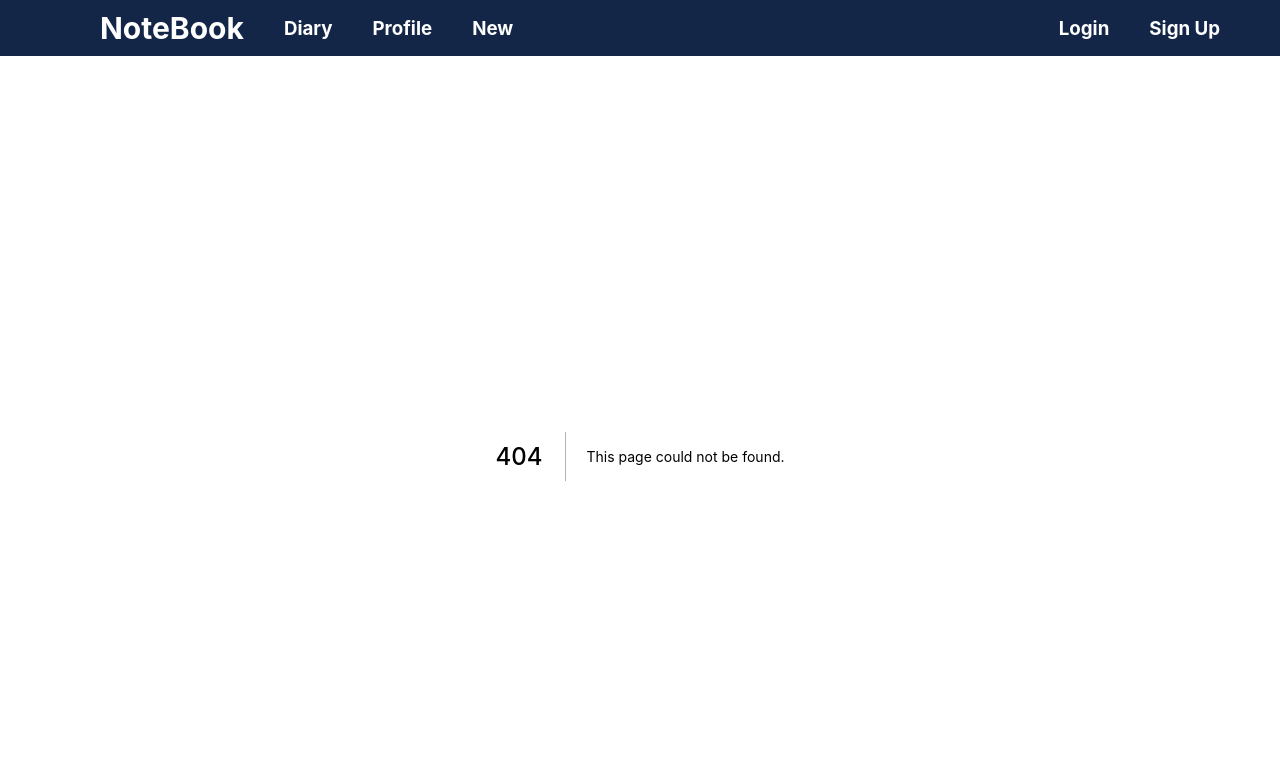
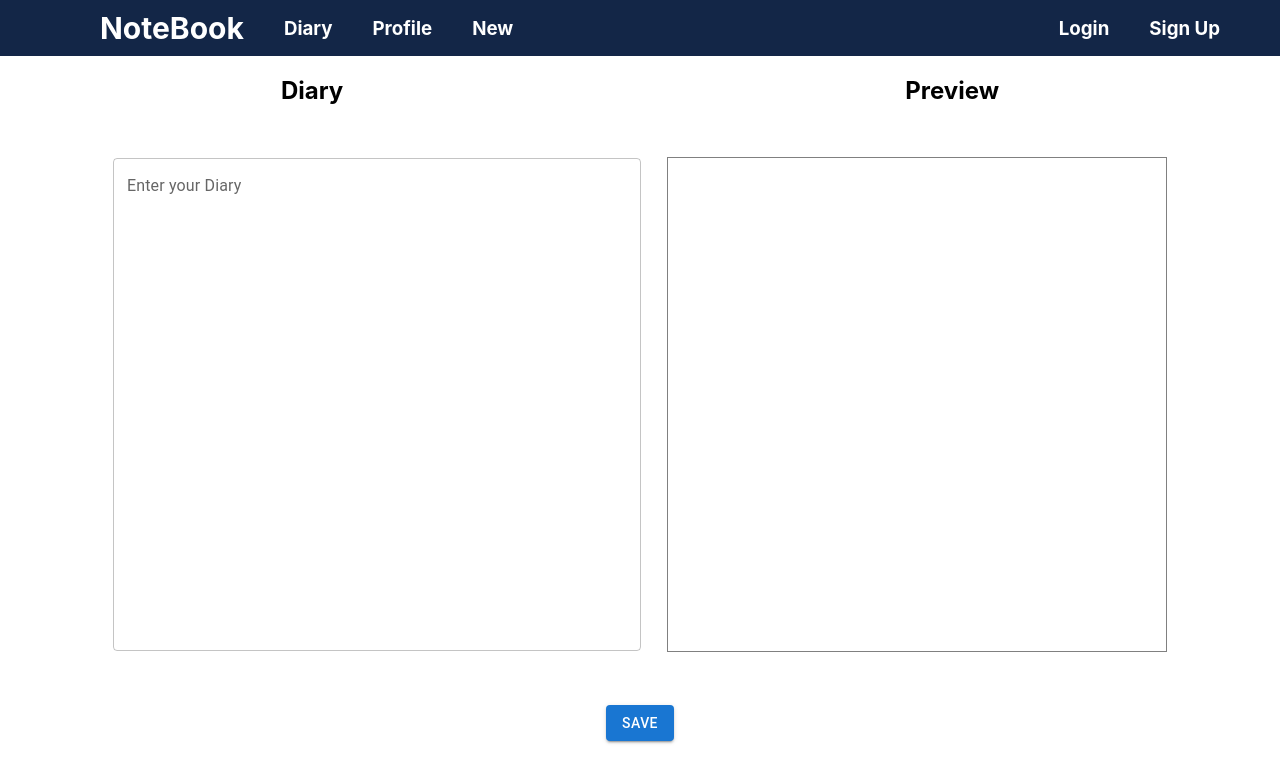
Before and after one commit to sreehari2003/Diary-cocoder, a Next.js app: page /new in a window 1280 px wide. Before the commit this address had no page. Shown: the top 782 px of the page. Built offline with nearby package versions, Linux system fonts and the light colour scheme.

Commit message:
added signup

```diff
--- /dev/null
+++ b/components/newPage/Preview.tsx
@@ -0,0 +1,25 @@
+import React from "react";
+import ReactMarkdown from "react-markdown";
+import remarkGfm from 'remark-gfm'
+
+interface txt{
+  text: string;
+}
+
+const Preview = ({ text }:txt) => {
+  return (
+    <div className="preview">
+
+      <style jsx>{`
+        .preview {
+          width: 500px;
+          border: 1px solid grey;
+          height: 495px;
+        }
+      `}</style>
+     <ReactMarkdown remarkPlugins={[remarkGfm]}>{text}</ReactMarkdown>
+    </div>
+  );
+};
+
+export default Preview;
--- /dev/null
+++ b/components/newPage/Text.tsx
@@ -0,0 +1,24 @@
+import React,{ useState} from 'react'
+import TextField from '@mui/material/TextField';
+
+interface txt {
+    getText:(el:string)=>void;
+}
+const Text = ({getText}:txt) => {
+    const [text,setText] = useState("");
+    getText(text);
+  return (
+    <div className="">
+           <TextField
+          id="outlined-multiline-static"
+          multiline
+          rows={20}
+          label="Enter your Diary"
+          value={text}
+          onChange={(e)=>setText(e.target.value)}
+        />
+    </div>
+  )
+}
+
+export default Text
--- a/package.json
+++ b/package.json
@@ -11,11 +11,14 @@
     "@emotion/react": "^11.7.1",
     "@emotion/styled": "^11.6.0",
     "@mui/material": "^5.4.2",
+    "axios": "^0.26.0",
     "next": "12.0.10",
     "node-sass": "^6.0.1",
     "react": "17.0.2",
     "react-dom": "17.0.2",
-    "react-icons": "^4.3.1"
+    "react-icons": "^4.3.1",
+    "react-markdown": "^8.0.0",
+    "remark-gfm": "^3.0.1"
   },
   "devDependencies": {
     "@types/node": "17.0.18",
--- /dev/null
+++ b/pages/new/index.tsx
@@ -0,0 +1,35 @@
+import React, { useState } from "react";
+import Text from "../../components/newPage/Text";
+import styles from "../../styles/new.module.scss";
+import Preview from "../../components/newPage/Preview";
+import Button from "@mui/material/Button";
+
+const Index = () => {
+  const [text, setText] = useState<string>("");
+  const getText = (el: string) => {
+    setText(el);
+  };
+  return (
+    <>
+      <form>
+        <div className={styles.bd}>
+          <nav>
+            <h2>Diary</h2>
+            <h2>Preview</h2>
+          </nav>
+          <div className={styles.hd}>
+            <>
+              <Text getText={getText} />
+              <Preview text={text} />
+            </>
+          </div>
+          <Button type="submit" variant="contained">
+            Save
+          </Button>
+        </div>
+      </form>
+    </>
+  );
+};
+
+export default Index;
--- /dev/null
+++ b/styles/new.module.scss
@@ -0,0 +1,24 @@
+.bd {
+  height: 10vh;
+  display: flex;
+  flex-direction: column;
+}
+.hd {
+  height: 70vh;
+  display: flex;
+  justify-content: space-around;
+  align-items: center;
+  padding: 100px;
+  & textarea {
+    width: 500px !important;
+  }
+}
+.bd nav {
+  display: flex;
+  justify-content: space-around;
+}
+.bd button {
+  align-self: center !important;
+  //   margin-right: 190px !important;
+  margin-top: 20px !important;
+}
```
Also changed, not shown: pages/login/index.tsx (+44 -11 lines), pages/signup/index.tsx (+106 -15 lines), 1 other file (tests, documents, lock files or other folders).
